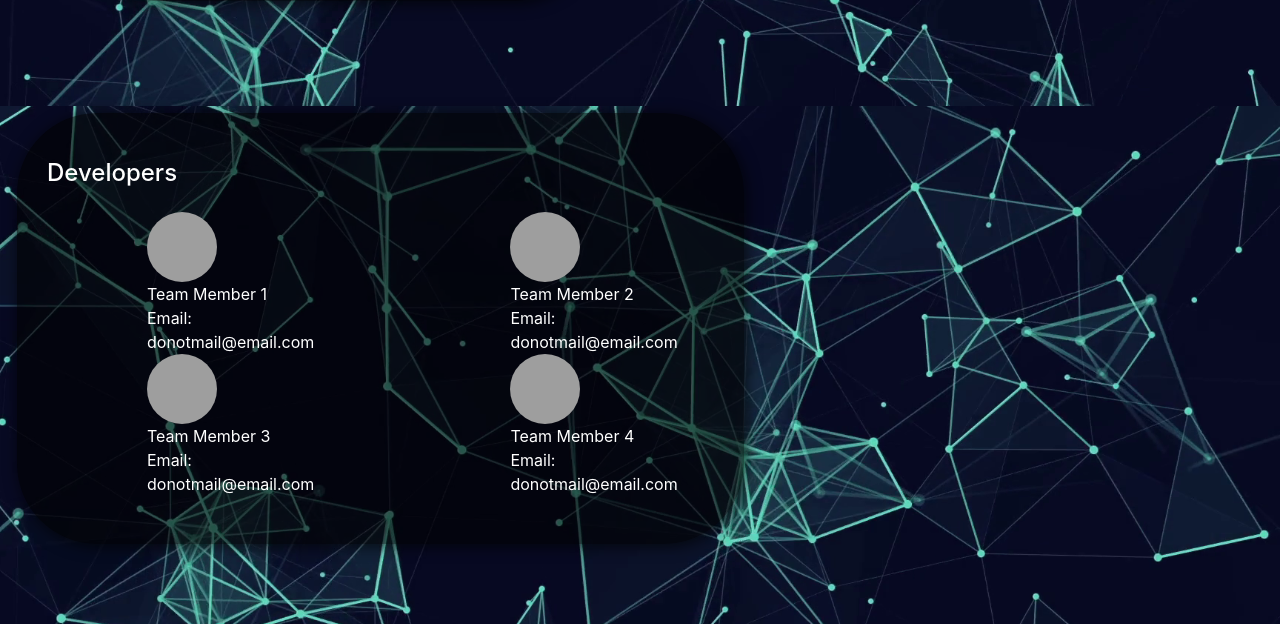
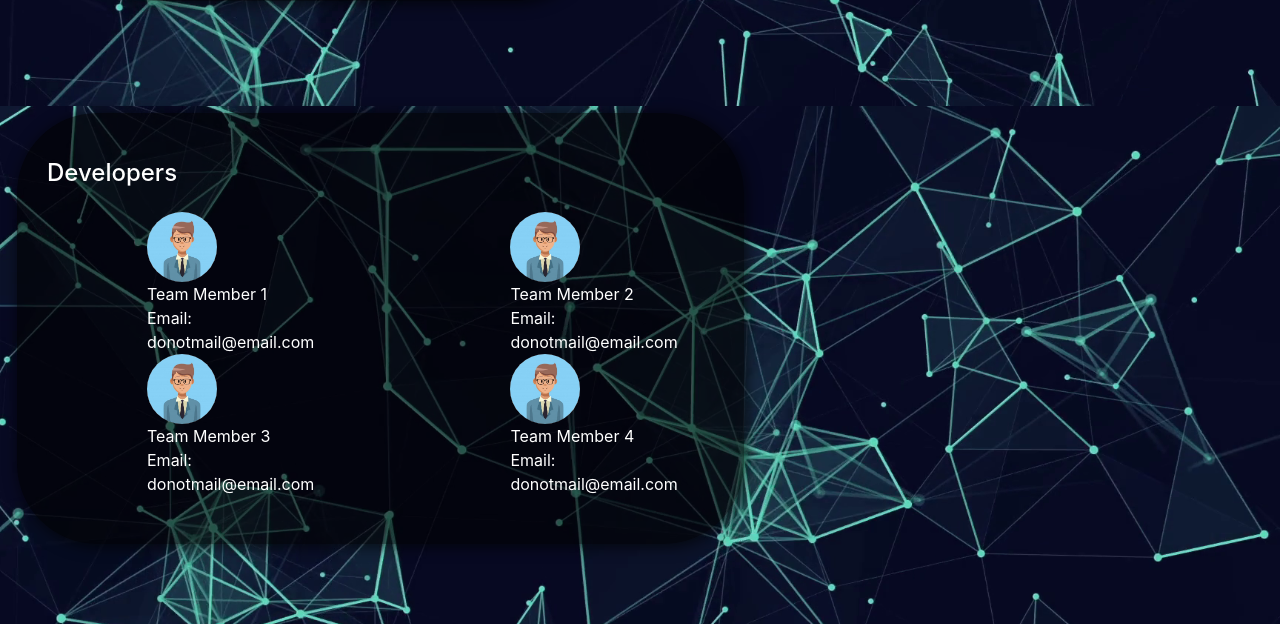
Before and after one commit to aswinbkk/Gate-open-system-facial-recognition, a Django app: page /about_us in a window 1280 px wide; the page is wider, and only the part inside the window is pictured. Shown: the part 694-1318 px from the top of that part. Run offline with Django 3.2, Linux system fonts and the light colour scheme; some libraries are stand-ins or nearby versions; grey boxes are pictures that could not be loaded.

Commit message:
Initial commit

```diff
--- a/recognition/templates/recognition/contact.html
+++ b/recognition/templates/recognition/contact.html
@@ -130,7 +130,7 @@ box-shadow:         2px 2px 15px 0px rgba(0, 3, 0, 0.7);">
 
 
             <div class="col-md-6" style="padding-left: 130px">
-                <img src="{% static 'recognition/img/member_dp.jfif' %}" class="img-responsive" style="width:70px;height:70px ;" /></a>
+                <img src="{% static 'recognition/img/member_dp.jpg' %}" class="img-responsive" style="width:70px;height:70px ;" /></a>
                 <div class="col md-3" style="padding-left: 0px">
                 <h8 class="text">Team Member 1</h8>
             </div>
@@ -140,7 +140,7 @@ box-shadow:         2px 2px 15px 0px rgba(0, 3, 0, 0.7);">
             </div>
 
             <div class="col-md-6" style="padding-left: 130px">
-                <img src="{% static 'recognition/img/member_dp.jfif' %}" class="img-responsive" style="width:70px;height:70px ;" /></a>
+                <img src="{% static 'recognition/img/member_dp.jpg' %}" class="img-responsive" style="width:70px;height:70px ;" /></a>
                 <div class="col md-3" style="padding-left: 0px">
                 <h8 class="text">Team Member 2</h8>
             </div>
@@ -150,7 +150,7 @@ box-shadow:         2px 2px 15px 0px rgba(0, 3, 0, 0.7);">
             </div>
 
             <div class="col-md-6" style="padding-left: 130px">
-                <img src="{% static 'recognition/img/member_dp.jfif' %}" class="img-responsive" style="width:70px;height:70px" /></a>
+                <img src="{% static 'recognition/img/member_dp.jpg' %}" class="img-responsive" style="width:70px;height:70px" /></a>
                 <div class="col md-3" style="padding-left: 0px">
                 <h8 class="text">Team Member 3</h8>
             </div>
@@ -160,7 +160,7 @@ box-shadow:         2px 2px 15px 0px rgba(0, 3, 0, 0.7);">
             </div>
 
             <div class="col-md-6" style="padding-left: 130px">
-                <img src="{% static 'recognition/img/member_dp.jfif' %}" class="img-responsive" style="width:70px;height:70px ;" /></a>
+                <img src="{% static 'recognition/img/member_dp.jpg' %}" class="img-responsive" style="width:70px;height:70px ;" /></a>
                 <div class="col md-3" style="padding-left: 0px">
                 <h8 class="text">Team Member 4</h8>
             </div>
```
